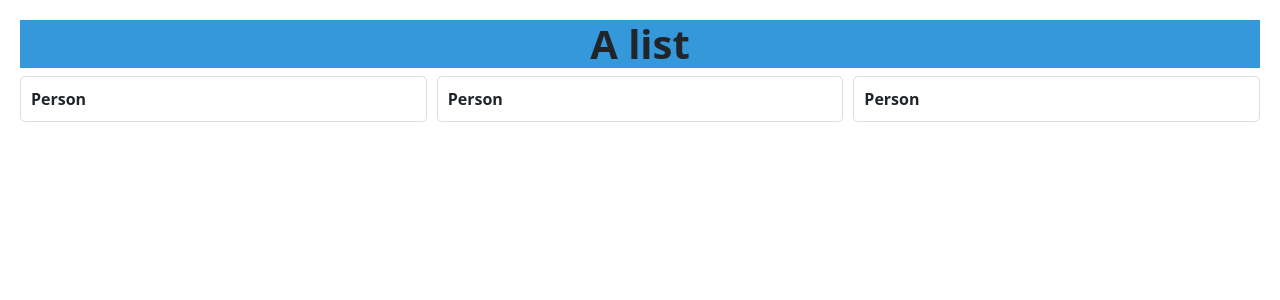
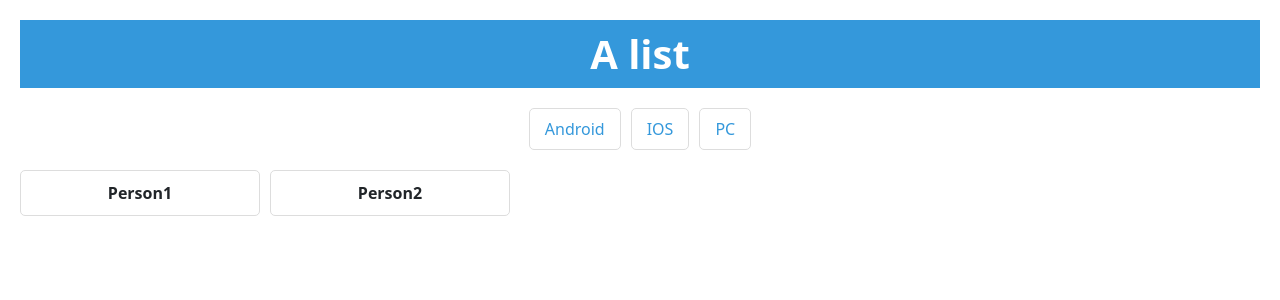
Before and after one commit to nicop87/BeachHacks, a React (Vite) app in the folder react-app/: page / in a window 1280 px wide. Shown: the top 300 px of the page. Built offline with nearby package versions, Linux system fonts and the light colour scheme.

Commit message:
fixed website

```diff
--- a/react-app/src/App.tsx
+++ b/react-app/src/App.tsx
@@ -2,9 +2,8 @@ import ListGroup from "./components/ListGroup";
 
 function App() {
   const items = [
-    { title: "Person", description: "Why are you here" },
-    { title: "Person", description: "Why are you here" },
-    { title: "Person", description: "Why are you here" },
+    { title: "Person1", description: "Why are you here", category: ['Android','IOS'] },
+    { title: "Person2", description: "Why are you here", category: ['PC','IOS'] },
   ];
   return (
     <div>
--- a/react-app/src/components/ListGroup.tsx
+++ b/react-app/src/components/ListGroup.tsx
@@ -3,6 +3,7 @@ import { useState } from "react";
 interface Item {
   title: string;
   description: string;
+  category: string[];
 }
 
 interface Props {
@@ -13,28 +14,82 @@ interface Props {
 
 function ListGroup({ items, heading, onSelectItem }: Props) {
   const [selectedIndex, setSelectedIndex] = useState<number | null>(null);
+  const [selectedCategories, setSelectedCategories] = useState<string[]>([]);
+
+  // Extract unique categories from items
+  const allCategories = [...new Set(items.flatMap((item) => item.category))];
+
+  const handleCategoryChange = (category: string) => {
+    setSelectedCategories((prev) =>
+      prev.includes(category)
+        ? prev.filter((c) => c !== category) // Remove if already selected
+        : [...prev, category] // Add if not selected
+    );
+  };
+
+  // Filter items based on whether they contain ALL selected categories
+  const filteredItems =
+    selectedCategories.length > 0
+      ? items.filter((item) =>
+          selectedCategories.every((category) => item.category.includes(category))
+        )
+      : items;
 
   return (
-      <div style={{
-        // backgroundImage: "url('https://external-content.duckduckgo.com/iu/?u=https%3A%2F%2Fwallpapercave.com%2Fwp%2Fwp2900280.jpg&f=1&nofb=1&ipt=d60e1a23352f65bffdf8cd3fe3361686dd37dc531c1929da7379739f99fcc25d&ipo=images')",
+    <div
+      style={{
         backgroundSize: "cover",
         backgroundPosition: "center",
         minHeight: "100vh",
         padding: "20px",
-      }}>
-        <h1 style={{ textAlign: "center", fontWeight: "bold",backgroundColor: "#3498db" }}>{heading}</h1>
-        {items.length === 0 && <p>No items found</p>}
+      }}
+    >
+      <h1
+        style={{
+          fontWeight: "bold",
+          backgroundColor: "#3498db",
+          padding: "10px",
+          color: "white",
+          textAlign: "center",
+        }}
+      >
+        {heading}
+      </h1>
+
+      {/* Horizontal Category Selection */}
+      <div style={{ textAlign: "center", margin: "20px 0", display: "flex", justifyContent: "center", flexWrap: "wrap", gap: "10px" }}>
+        {allCategories.map((category, index) => (
+          <button
+            key={index}
+            onClick={() => handleCategoryChange(category)}
+            style={{
+              padding: "8px 15px",
+              borderRadius: "5px",
+              border: "1px solid #ddd",
+              cursor: "pointer",
+              backgroundColor: selectedCategories.includes(category) ? "#3498db" : "white",
+              color: selectedCategories.includes(category) ? "white" : "#3498db",
+              transition: "0.3s",
+            }}
+          >
+            {category}
+          </button>
+        ))}
+      </div>
+
+      {filteredItems.length === 0 && <p style={{ textAlign: "center" }}>No items found</p>}
       <ul
         className="list-group"
         style={{
           display: "grid",
-            gridTemplateColumns: "repeat(auto-fit, minmax(200px, 1fr))",
+          gridTemplateColumns: "repeat(auto-fill, minmax(200px, 1fr))",
           gap: "10px",
           padding: 0,
           listStyle: "none",
+          textAlign: "center",
         }}
       >
-          {items.map((item, index) => (
+        {filteredItems.map((item, index) => (
           <li
             key={index}
             className="list-group-item"
@@ -43,6 +98,8 @@ function ListGroup({ items, heading, onSelectItem }: Props) {
               padding: "10px",
               borderRadius: "5px",
               cursor: "pointer",
+              backgroundColor: selectedIndex === index ? "#e0f7fa" : "white",
+              transition: "background-color 0.3s",
             }}
             onClick={() => {
               setSelectedIndex(selectedIndex === index ? null : index);
@@ -50,9 +107,7 @@ function ListGroup({ items, heading, onSelectItem }: Props) {
             }}
           >
             <strong>{item.title}</strong>
-              {selectedIndex === index && (
-                <p className="mt-2 text-muted">{item.description}</p>
-              )}
+            {selectedIndex === index && <p className="mt-2 text-muted">{item.description}</p>}
           </li>
         ))}
       </ul>
```
Also changed, not shown: react-app/src/components/Alert.tsx (deleted, +0 -12 lines). Lines whose indentation alone changed are shown as unchanged.
